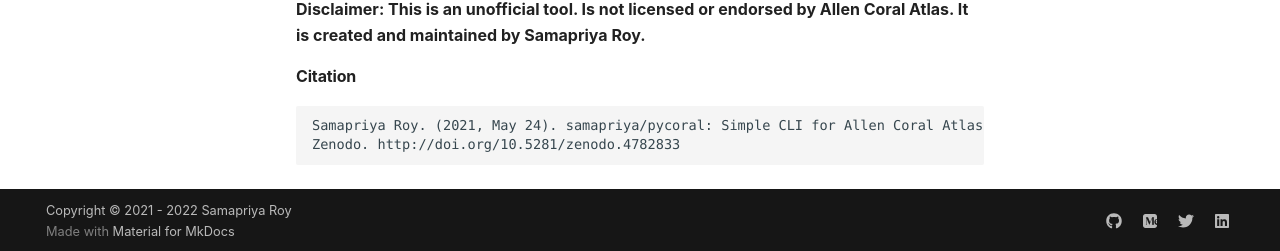
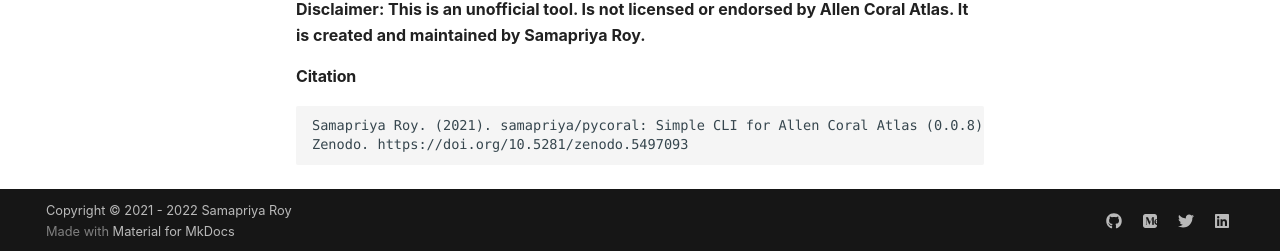
Before and after one commit to open-oceans/pycoral, an MkDocs documentation site: the page built from docs/index.md, in a window 1280 px wide and 981 px high. Shown: the part 727-978 px from the top of the window. Built offline with MkDocs 1.6.1 and Material for MkDocs 9.7.7, drawn with Linux system fonts in a browser that asks for light colours; some web fonts are replaced; comment, search, counter and statistics services are not loaded.

Commit message:
updated DOI and release info to v0.0.8

````diff
--- a/docs/index.md
+++ b/docs/index.md
@@ -1,7 +1,7 @@
 # pycoral: Simple CLI for Allen Coral Atlas
 
 [![CI pycoral](https://github.com/samapriya/pycoral/actions/workflows/package_ci.yml/badge.svg)](https://github.com/samapriya/pycoral/actions/workflows/package_ci.yml)
-[![DOI](https://zenodo.org/badge/DOI/10.5281/zenodo.4782833.svg)](https://doi.org/10.5281/zenodo.4782833)
+[![DOI](https://zenodo.org/badge/DOI/10.5281/zenodo.5497093.svg)](https://doi.org/10.5281/zenodo.5497093)
 
 The Allen Coral Atlas was conceived and funded by the late Paul Allen’s Vulcan Inc. and is managed by the Arizona State University Center for Global Discovery and Conservation Science. Along with partners from Planet, the University of Queensland, and the National Geographic Society, the Atlas utilizes high-resolution satellite imagery and advanced analytics to map and monitor the world’s coral reefs in unprecedented detail. These products support coral reef science, management, conservation, and policy across the planet. This tool is designed to help interact programmatically with the Allen Coral Atlas and is not based on any official API so expect features to break once in a while.
 
@@ -10,6 +10,6 @@ The Allen Coral Atlas was conceived and funded by the late Paul Allen’s Vulcan
 #### Citation
 
 ```
-Samapriya Roy. (2021, May 24). samapriya/pycoral: Simple CLI for Allen Coral Atlas (Version 0.0.7).
-Zenodo. http://doi.org/10.5281/zenodo.4782833
+Samapriya Roy. (2021). samapriya/pycoral: Simple CLI for Allen Coral Atlas (0.0.8).
+Zenodo. https://doi.org/10.5281/zenodo.5497093
 ```
````
Also changed, not shown: README.md (+3 -3 lines).
